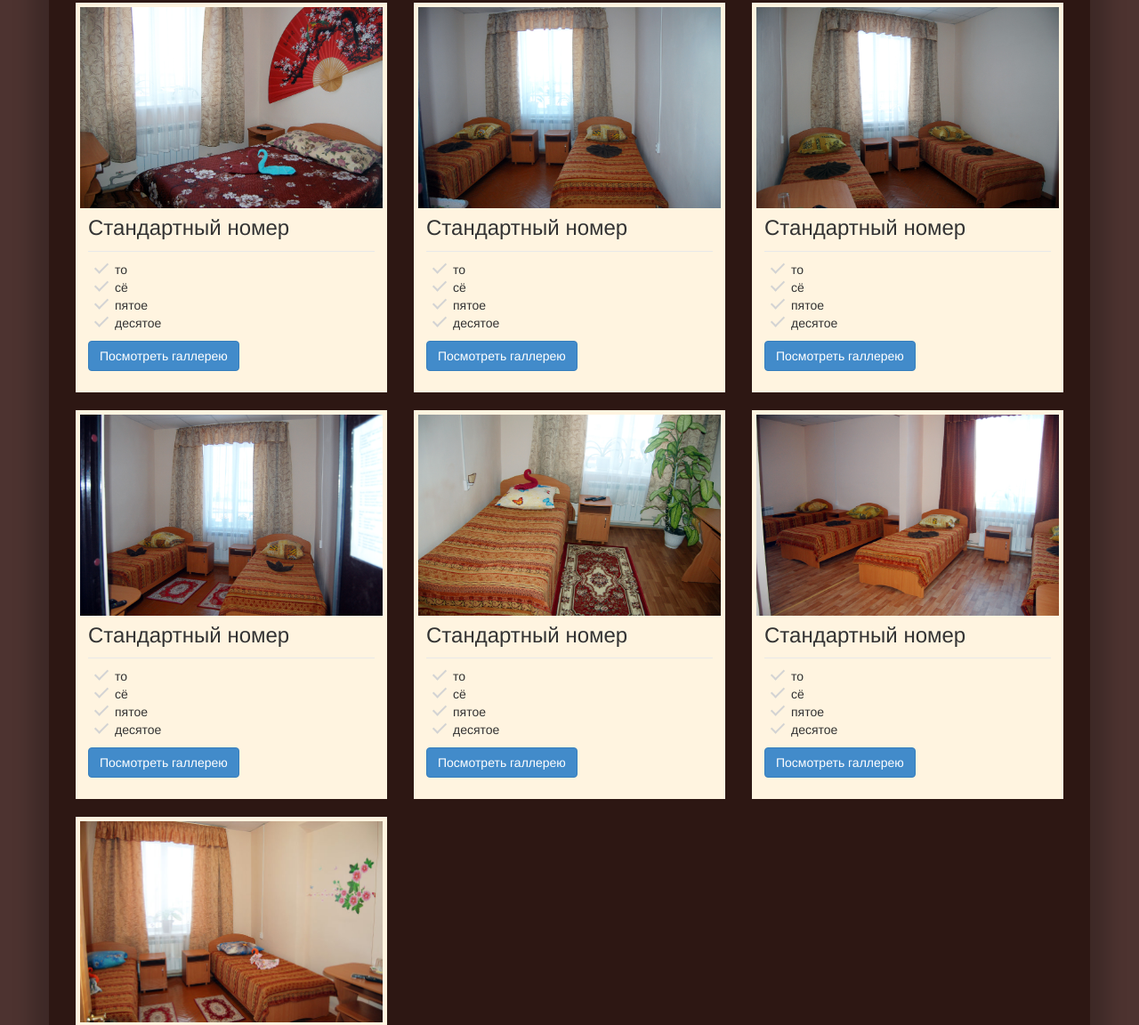
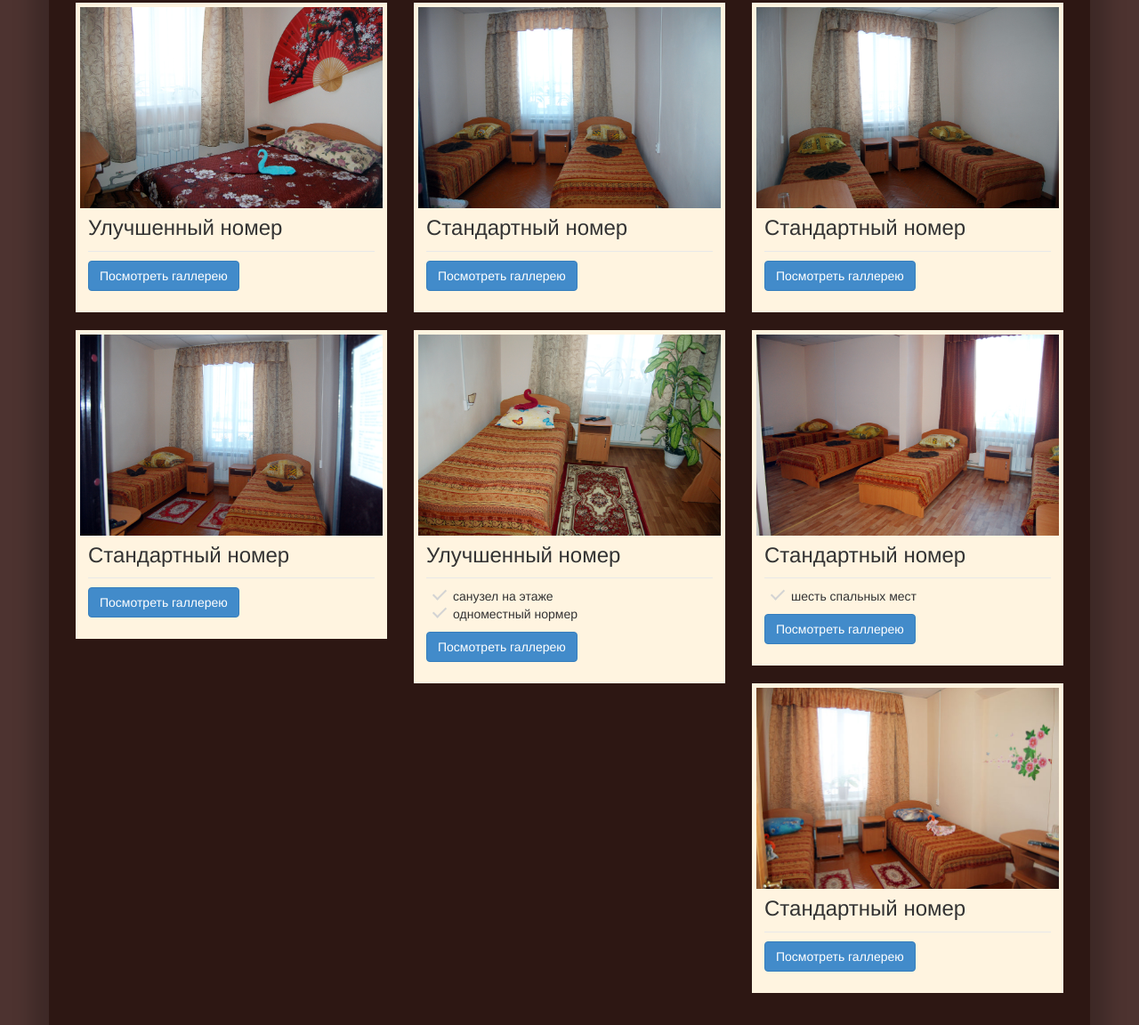
Before and after one commit to jifeon/hotel, a website: page public/index.html in a window 1280 px wide. Shown: the part 1773-2925 px from the top of the page at 89% size. Drawn offline with Linux system fonts and the light colour scheme; some packages are replaced by stand-ins of ours.

Commit message:
keywords and description

```diff
--- a/public/index.html
+++ b/public/index.html
@@ -4,6 +4,8 @@
     <meta charset="utf-8">
     <meta http-equiv="X-UA-Compatible" content="IE=edge">
     <meta name="viewport" content="width=device-width, initial-scale=1">
+    <meta name="description" content="город Мураши, Гостиница Флоренция на трассе Вятка">
+    <meta name="keywords" content="гостиница на трассе Вятка, гостиница на дороге Р-176, гостиница город Мураши, гостиница в Мурашинском районе">
     <title>Гостиница "Флоренция"</title>
 
     <!-- Bootstrap -->
@@ -14,7 +16,7 @@
     <link rel="stylesheet" href="css/bootstrap-image-gallery.min.css">
 
     <script type="text/javascript"
-            src="https://maps.googleapis.com/maps/api/js?key=AIzaSyB4TnXt3Fo-BYTo7I-hu4ZOgkQ35W3FuKU&sensor=false&language=ru">
+            src="https://maps.googleapis.com/maps/api/js?key=AIzaSyB50Nqe3GhjUMdPd3u82mDpOskKeZ2-eZY&sensor=false&language=ru">
     </script>
 </head>
 <body>
@@ -231,13 +233,7 @@
                 <a href="images/1/5.jpg" data-gallery="#blueimp-gallery-room1"></a>
 
                 <div class="caption">
-                    <h3>Стандартный номер</h3>
-                    <ul>
-                        <li>то</li>
-                        <li>сё</li>
-                        <li>пятое</li>
-                        <li>десятое</li>
-                    </ul>
+                    <h3>Улучшенный номер</h3>
                     <p><a href="#" class="btn btn-primary" role="button">Посмотреть галлерею</a></p>
                 </div>
             </div>
@@ -252,12 +248,6 @@
 
                 <div class="caption">
                     <h3>Стандартный номер</h3>
-                    <ul>
-                        <li>то</li>
-                        <li>сё</li>
-                        <li>пятое</li>
-                        <li>десятое</li>
-                    </ul>
                     <p><a href="#" class="btn btn-primary" role="button">Посмотреть галлерею</a></p>
                 </div>
             </div>
@@ -272,12 +262,6 @@
 
                 <div class="caption">
                     <h3>Стандартный номер</h3>
-                    <ul>
-                        <li>то</li>
-                        <li>сё</li>
-                        <li>пятое</li>
-                        <li>десятое</li>
-                    </ul>
                     <p><a href="#" class="btn btn-primary" role="button">Посмотреть галлерею</a></p>
                 </div>
             </div>
@@ -293,12 +277,6 @@
 
                 <div class="caption">
                     <h3>Стандартный номер</h3>
-                    <ul>
-                        <li>то</li>
-                        <li>сё</li>
-                        <li>пятое</li>
-                        <li>десятое</li>
-                    </ul>
                     <p><a href="#" class="btn btn-primary" role="button">Посмотреть галлерею</a></p>
                 </div>
             </div>
@@ -313,12 +291,10 @@
                 <a href="images/5/3.jpg" data-gallery="#blueimp-gallery-room5"></a>
 
                 <div class="caption">
-                    <h3>Стандартный номер</h3>
+                    <h3>Улучшенный номер</h3>
                     <ul>
-                        <li>то</li>
-                        <li>сё</li>
-                        <li>пятое</li>
-                        <li>десятое</li>
+                        <li>санузел на этаже</li>
+                        <li>одноместный нормер</li>
                     </ul>
                     <p><a href="#" class="btn btn-primary" role="button">Посмотреть галлерею</a></p>
                 </div>
@@ -338,10 +314,7 @@
                 <div class="caption">
                     <h3>Стандартный номер</h3>
                     <ul>
-                        <li>то</li>
-                        <li>сё</li>
-                        <li>пятое</li>
-                        <li>десятое</li>
+                        <li>шесть спальных мест</li>
                     </ul>
                     <p><a href="#" class="btn btn-primary" role="button">Посмотреть галлерею</a></p>
                 </div>
@@ -361,12 +334,6 @@
 
                 <div class="caption">
                     <h3>Стандартный номер</h3>
-                    <ul>
-                        <li>то</li>
-                        <li>сё</li>
-                        <li>пятое</li>
-                        <li>десятое</li>
-                    </ul>
                     <p><a href="#" class="btn btn-primary" role="button">Посмотреть галлерею</a></p>
                 </div>
             </div>
```
Also changed, not shown: package.json (+6 -22 lines), 1 other file.
